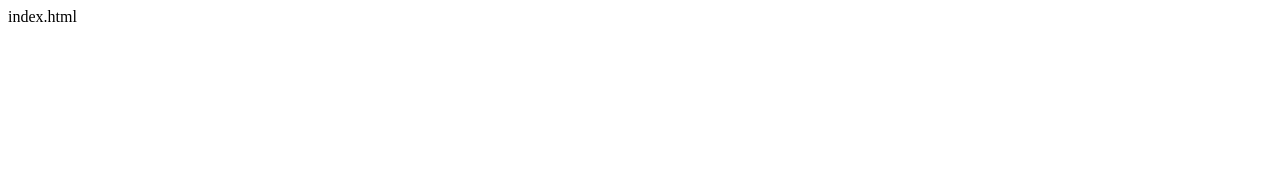
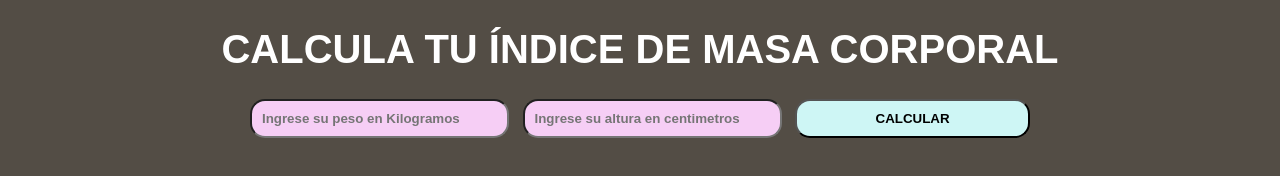
Before and after one commit to rositadiazgalaz/calculadora-imc, a plain HTML site: page index.html in a window 1280 px wide. Drawn offline with Linux system fonts and the light colour scheme.

Commit message:
funcionalidades terminadas

```diff
--- a/assets/js/main.js
+++ b/assets/js/main.js
@@ -1 +1,8 @@
-main.js
+
+function calculadora ()
+{
+	var resultado = document.getElementById("resultado");
+	var pesos = document.getElementById("pesos").value;
+	var altura = document.getElementById("alturas").value;
+	resultado.innerHTML = ( "SU IMC ES: " + pesos/Math.pow((altura/100),2).toFixed(2))
+}
--- a/index.html
+++ b/index.html
@@ -1 +1,24 @@
-index.html
+<!DOCTYPE html>
+<html lang="en">
+<head>
+	<meta charset="UTF-8">
+	<title>Calculadora IMC</title>
+	<link href="style.css" rel="stylesheet" type="text/css"/>
+</head>
+<body align="center">
+<header>
+	<div class="subtitulo">
+		<h1>CALCULA TU ÍNDICE DE MASA CORPORAL</h1>
+	</div>
+</header>
+<div class="form">
+	<input type="text" class="peso" id="pesos" size="40" placeholder="Ingrese su peso en Kilogramos">
+	<input type="text" class="altura" id="alturas" size="40" placeholder="Ingrese su altura en centimetros">
+	<input type="button" class="boton" onclick="calculadora()" value="CALCULAR">
+</div>
+<div class="contenido" align="center">
+	<p id="resultado"></p>
+</div>
+<script src="assets/js/main.js"></script>
+</body>
+</html>
--- /dev/null
+++ b/style.css
@@ -0,0 +1,37 @@
+body  {
+	font-family:Arial, Helvetica, sans-serif;
+	font-size:20px;
+	background: #534d45  repeat-x left top;
+	color: white;
+}
+.peso {
+	background:#F6CEF5;
+	width:235px;
+	float:none;
+	margin:0 4px;
+	padding:10px;
+	font-weight:bold;
+	color:white;
+	border-radius: 15px
+}
+
+.altura {
+	background:#F6CEF5;
+	width:235px;
+	float:none;
+	margin:0 4px;
+	padding:10px;
+	font-weight:bold;
+	color:white;
+	border-radius: 15px
+}
+.boton {
+	background:#CEF6F5;
+	width:235px;
+	float:none;
+	margin:0 4px;
+	padding:10px;
+	font-weight:bold;
+	color:black;
+	border-radius: 15px
+}
```
